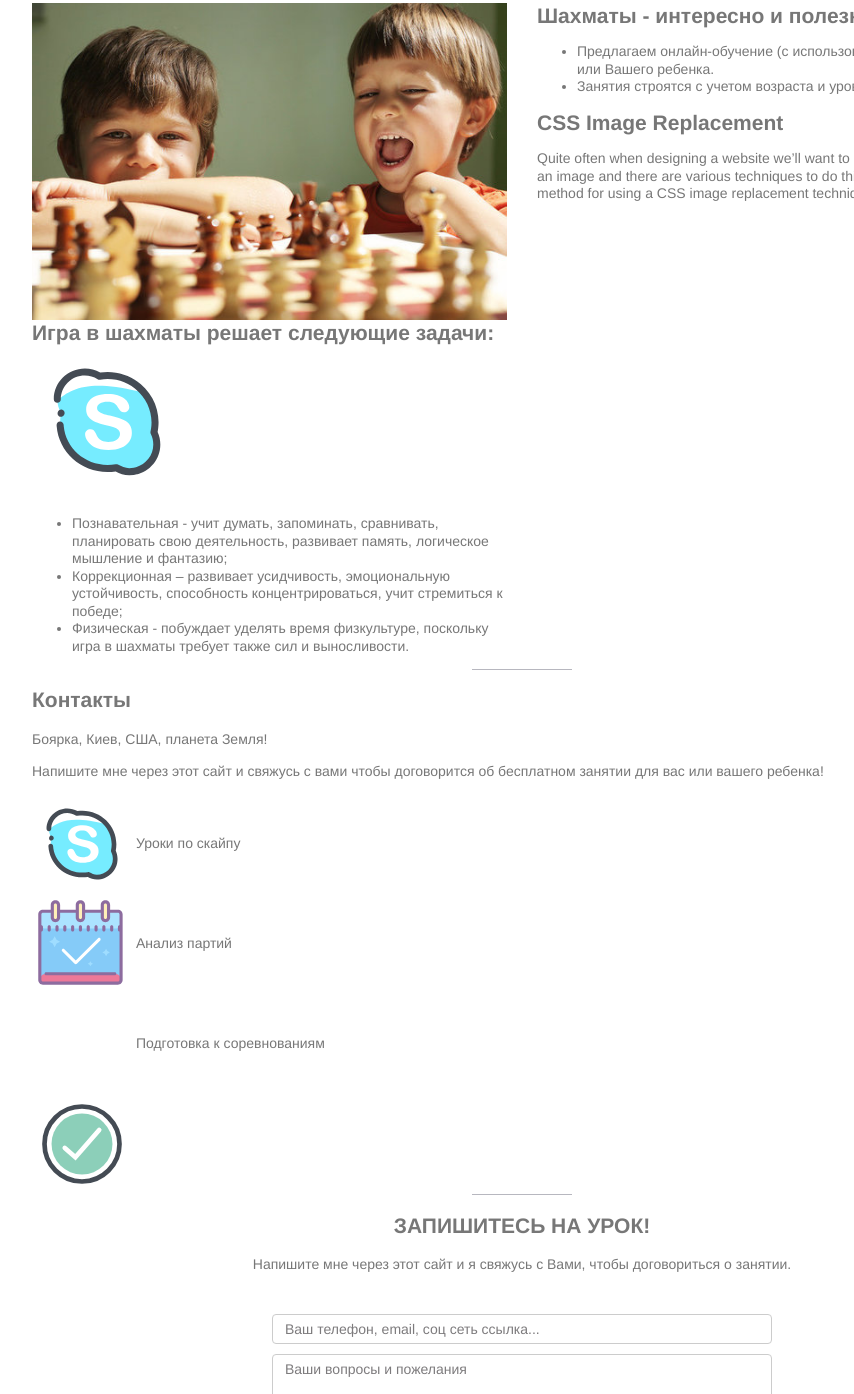
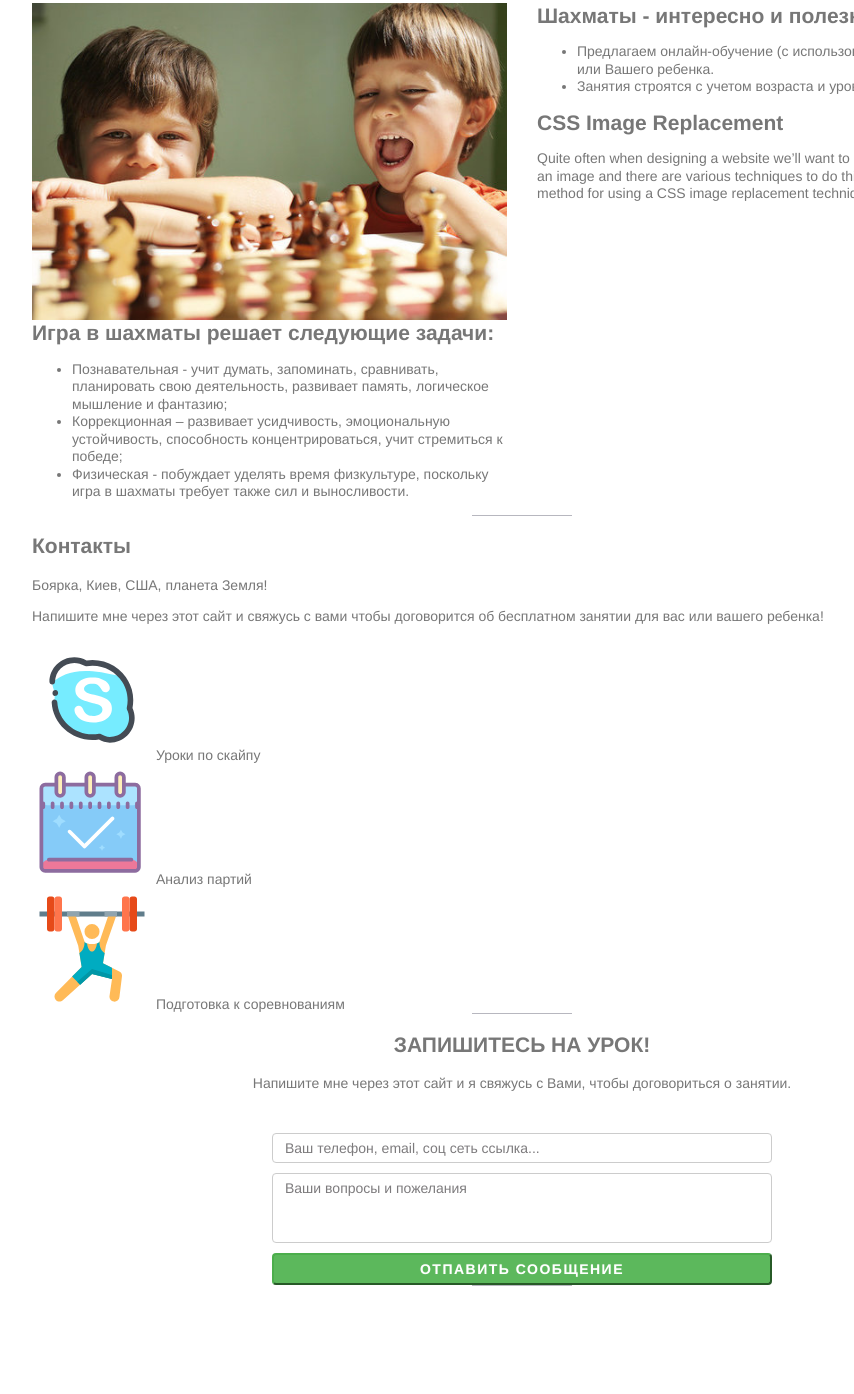
Before and after one commit to SkunSHD/chess-small, a website built with webpack: page src/index.html in a window 1280 px wide. Shown: the part 82-1476 px from the top of the page, without its empty margins (118-972 px from the left). After the commit the page ends 1368 px from the top, so only its background shows below. Built offline with nearby package versions, Linux system fonts and the light colour scheme.

Commit message:
add sprites

```diff
--- a/src/index.html
+++ b/src/index.html
@@ -16,8 +16,11 @@
                     <img src="img/logo.png" alt="logo" class="logo">
                     <h1 class="logo-text">ChessKickAss</h1>
                 </a>
-                <img src="img/icons/menu.svg" class="burger" id="collapse-toggle" alt="menu-button" >
-
+                <span class="burger">
+                    <svg class="burger__svg-icon" id="collapse-toggle">
+                        <use xlink:href="#menu"></use>
+                    </svg>
+                </span>
                 <nav class="nav-list">
                     <ul>
                         <li><a href="#">Who We Are</a></li>
@@ -38,9 +41,6 @@
                     </div>
 
                     <h2 class="promo__title">Игра в шахматы решает следующие задачи:</h2>
-                    <svg class="inline-svg-icon">
-                        <use xlink:href="#skype"></use>
-                    </svg>
                     <ul>
                         <li>Познавательная - учит думать, запоминать, сравнивать, планировать свою деятельность, развивает память, логическое мышление и фантазию;</li>
                         <li>Коррекционная – развивает усидчивость, эмоциональную устойчивость, способность концентрироваться, учит стремиться к победе;</li>
@@ -67,25 +67,22 @@
                 <p>Боярка, Киев, США, планета Земля!</p>
                 <p>Напишите мне через этот сайт и свяжусь с вами чтобы договорится об бесплатном занятии для вас или вашего ребенка!</p>
                 <div class="entry">
-                    <!--<span class="img-sprite-wrapper">-->
-                        <!--<i class="svg-strong svg-strong-dims"></i>-->
-                    <!--</span>-->
-                    <img class="entry-picture" src="img/icons/skype.svg" alt="skype">
+                    <svg class="contacts__svg-icon">
+                        <use xlink:href="#skype"></use>
+                    </svg>
                     <span class="entry_title">Уроки по скайпу</span>
                 </div>
                 <div class="entry">
-                    <img class="entry-picture" src="img/icons/prepare.svg" alt="prepare">
+                    <svg class="contacts__svg-icon">
+                        <use xlink:href="#prepare"></use>
+                    </svg>
                     <span class="entry_title">Анализ партий</span>
                 </div>
                 <div class="entry">
-                    <!--<img class="entry-picture" src="img/icons/strong.svg" alt="making stronger">-->
-                    <span class="img-sprite-wrapper">
-                        <i class="svg-strong svg-strong-dims"></i>
-                    </span>
+                    <svg class="contacts__svg-icon">
+                        <use xlink:href="#strong"></use>
+                    </svg>
                     <span class="entry_title">Подготовка к соревнованиям</span>
-                </div>
-                <div class="entry">
-                    <img class="entry-picture" src="img/icons/checked.svg" alt="prepare">
                 </div>
             </div>
         </div>
--- a/src/js/service-worker.js
+++ b/src/js/service-worker.js
@@ -2,9 +2,6 @@ const cacheName = 'v3';
 const cacheFiles = [
     './',
     './index.html',
-    './img/logo.png',
-    './img/promo_kids_placeholder.png',
-    './img/promo_kids_medium.jpg',
     './build.js'
 ];
 
--- a/src/styles/contacts.scss
+++ b/src/styles/contacts.scss
@@ -1,5 +1,6 @@
 .contacts {
-  .entry-picture {
-    height: 100px;
+  .contacts__svg-icon {
+    height: 120px;
+    width: 120px;
   }
 }
--- a/src/styles/main.scss
+++ b/src/styles/main.scss
@@ -80,30 +80,6 @@ a {
 }
 
 
-.img-sprite-wrapper {
-  position: relative;
-  height: 100px;
-  width: 100px;
-  display: inline-block;
-  vertical-align: middle;
-  & > i {
-    position: absolute;
-    transform: scale(2);
-    top: 0;
-    right: 0;
-    bottom: 0;
-    left: 0;
-    margin: auto;
-  }
-}
-
-.inline-svg-icon{
-  display: inline-block;
-  width: 150px;
-  height: 150px;
-  margin-right: 30px;
-}
-
 // positioning
 // size
 // styles
--- a/src/styles/navigation.scss
+++ b/src/styles/navigation.scss
@@ -105,3 +105,8 @@
   }
   to { top: 100%; }
 }
+
+.burger__svg-icon {
+  height: 40px;
+  width: 40px;
+}
```
Also changed, not shown: src/img/icons/report.svg (deleted).
